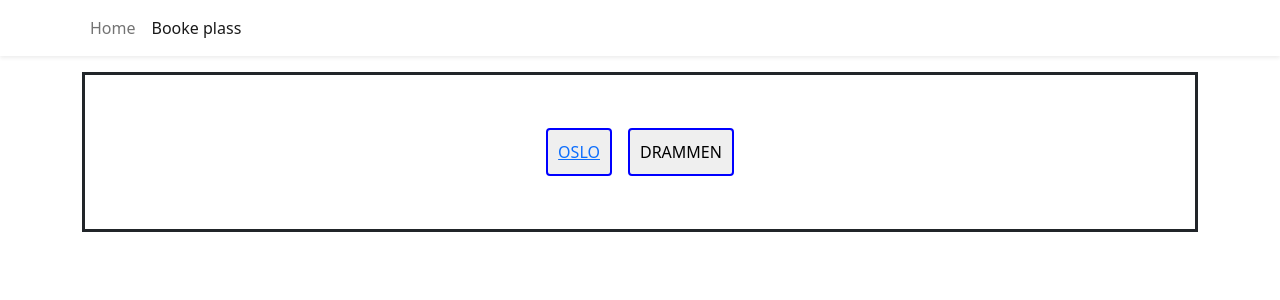
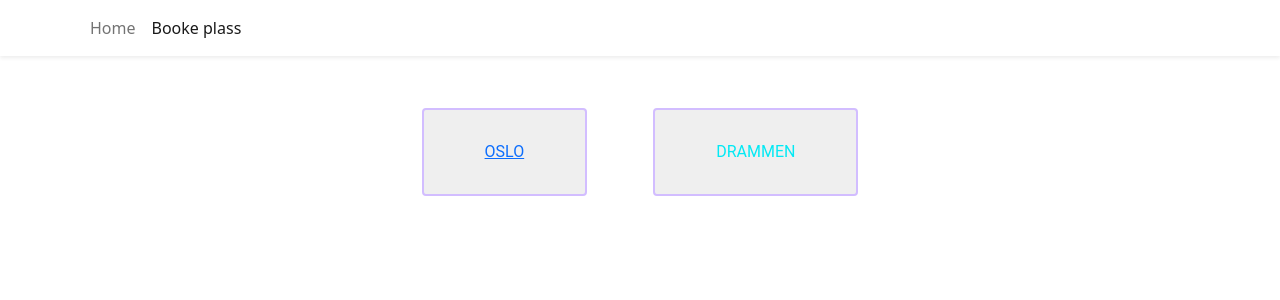
Before and after one commit to Mads-Power/Booking-App, a React (Vite) app in the folder Booking/client/: page /OfficeLayout in a window 1280 px wide. Shown: the top 300 px of the page. Built offline with nearby package versions, Linux system fonts and the light colour scheme.

Commit message:
some fun styling( not serious)

```diff
--- a/Booking/client/src/components/Layout/OfficeLayout.tsx
+++ b/Booking/client/src/components/Layout/OfficeLayout.tsx
@@ -1,30 +1,133 @@
 import React from "react";
 import styled from "styled-components";
-import { Container } from "../../styles/GlobalStyles";
+import { Container, ContainerMain } from "../../styles/GlobalStyles";
 Container;
 import { Link } from "react-router-dom";
 
 const ChooseOfficeButton = styled.button`
-  padding: 10px;
-  border: 2px solid blue;
+  position: relative;
+  display: inline-block;
+  padding: 30px 61px;
   border-radius: 4px;
+  color: #03e9f4;
+  text-decoration: none;
+  text-transform: uppercase;
+  overflow: hidden;
+  margin: 25px;
+  font-family: "Roboto", sans-serif;
+  filter: hue-rotate(0deg);
+  border: 2px solid #d2bdff;
+  transition: all 0.1s linear;
 
-  @media screen and (max-width: 45em) {
-    padding: 1rem 1rem;
-    font-size: 1.5rem;
-    margin: 0.5rem;
+  &:hover {
+    border: 1px solid transparent;
+    span {
+      position: absolute;
+      display: block;
+
+      &:nth-child(1) {
+        filter: hue-rotate(0deg);
+        top: 0;
+        left: 0;
+        width: 100%;
+        height: 3px;
+        background: linear-gradient(90deg, transparent, #3a86ff);
+        animation: animate1 1s linear infinite;
+      }
+      @keyframes animate1 {
+        0% {
+          left: -100%;
+        }
+        50%,
+        100% {
+          left: 100%;
+        }
+      }
+
+      &:nth-child(2) {
+        filter: hue-rotate(60deg);
+        top: -100%;
+        right: 0;
+        width: 3px;
+        height: 100%;
+        background: linear-gradient(180deg, transparent, #3a86ff);
+        animation: animate2 1s linear infinite;
+        animation-delay: 0.25s;
+      }
+
+      @keyframes animate2 {
+        0% {
+          top: -100%;
+        }
+        50%,
+        100% {
+          top: 100%;
+        }
+      }
+      &:nth-child(3) {
+        filter: hue-rotate(120deg);
+        bottom: 0;
+        right: 0;
+        width: 100%;
+
+        background: linear-gradient(270deg, transparent, #3a86ff);
+        animation: animate3 1s linear infinite;
+        animation-delay: 0.5s;
+      }
+      @keyframes animate3 {
+        0% {
+          right: -100%;
+          height: 3px;
+        }
+        50%,
+        100% {
+          height: 2px;
+          right: 100%;
+        }
+      }
+
+      &:nth-child(4) {
+        filter: hue-rotate(300deg);
+        bottom: -100%;
+        left: 0;
+        width: 3px;
+        height: 100%;
+        background: linear-gradient(360deg, transparent, #3a86ff);
+        animation: animate4 1s linear infinite;
+        animation-delay: 0.75s;
+      }
+      @keyframes animate4 {
+        0% {
+          bottom: -100%;
+        }
+        50%,
+        100% {
+          bottom: 100%;
+        }
+      }
+    }
   }
 `;
 
 const OfficeLayout = () => {
   return (
     <>
-      <Container>
+      <ContainerMain>
         <ChooseOfficeButton>
+          <span></span>
+          <span></span>
+          <span></span>
+          <span></span>
           <Link to="/officeOslo">OSLO</Link>
         </ChooseOfficeButton>
-        <ChooseOfficeButton>DRAMMEN</ChooseOfficeButton>
-      </Container>
+        <ChooseOfficeButton>
+          <span></span>
+          <span></span>
+          <span></span>
+          <span></span>
+          DRAMMEN
+        </ChooseOfficeButton>
+      </ContainerMain>
     </>
   );
 };
--- a/Booking/client/src/styles/GlobalStyles.tsx
+++ b/Booking/client/src/styles/GlobalStyles.tsx
@@ -7,5 +7,14 @@ export const Container = styled.div`
   position: relative;
   min-height: 10rem;
   gap: 1em;
-  border-style: solid;
+  box-shadow: 0 0 5px 5px rgba(0, 0, 0, 0.5);
 `;
+
+export const ContainerMain = styled.div`
+  display: flex;
+  justify-content: center;
+  align-items: center;
+  position: relative;
+  min-height: 10rem;
+  gap: 1em;
+`;
```
